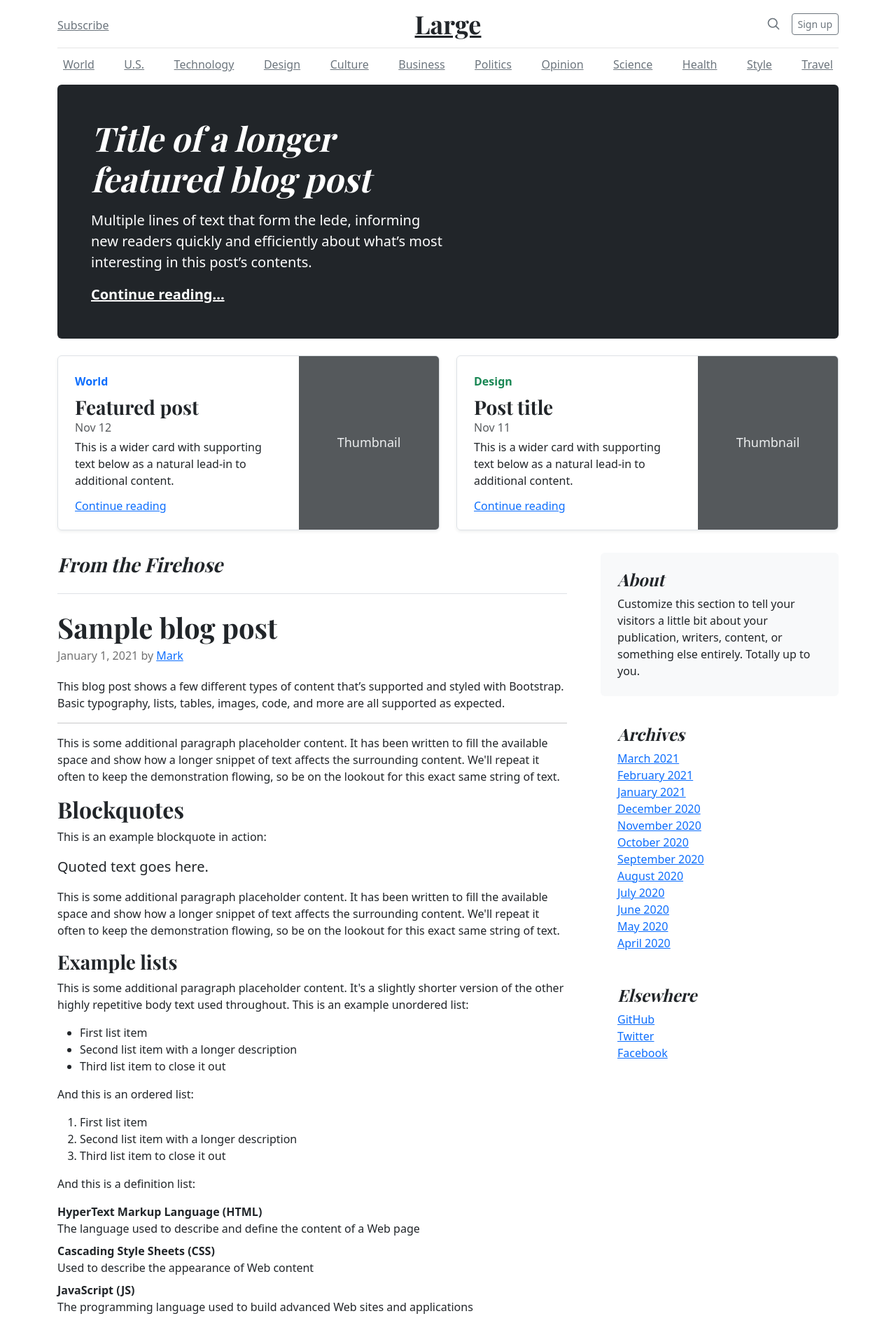
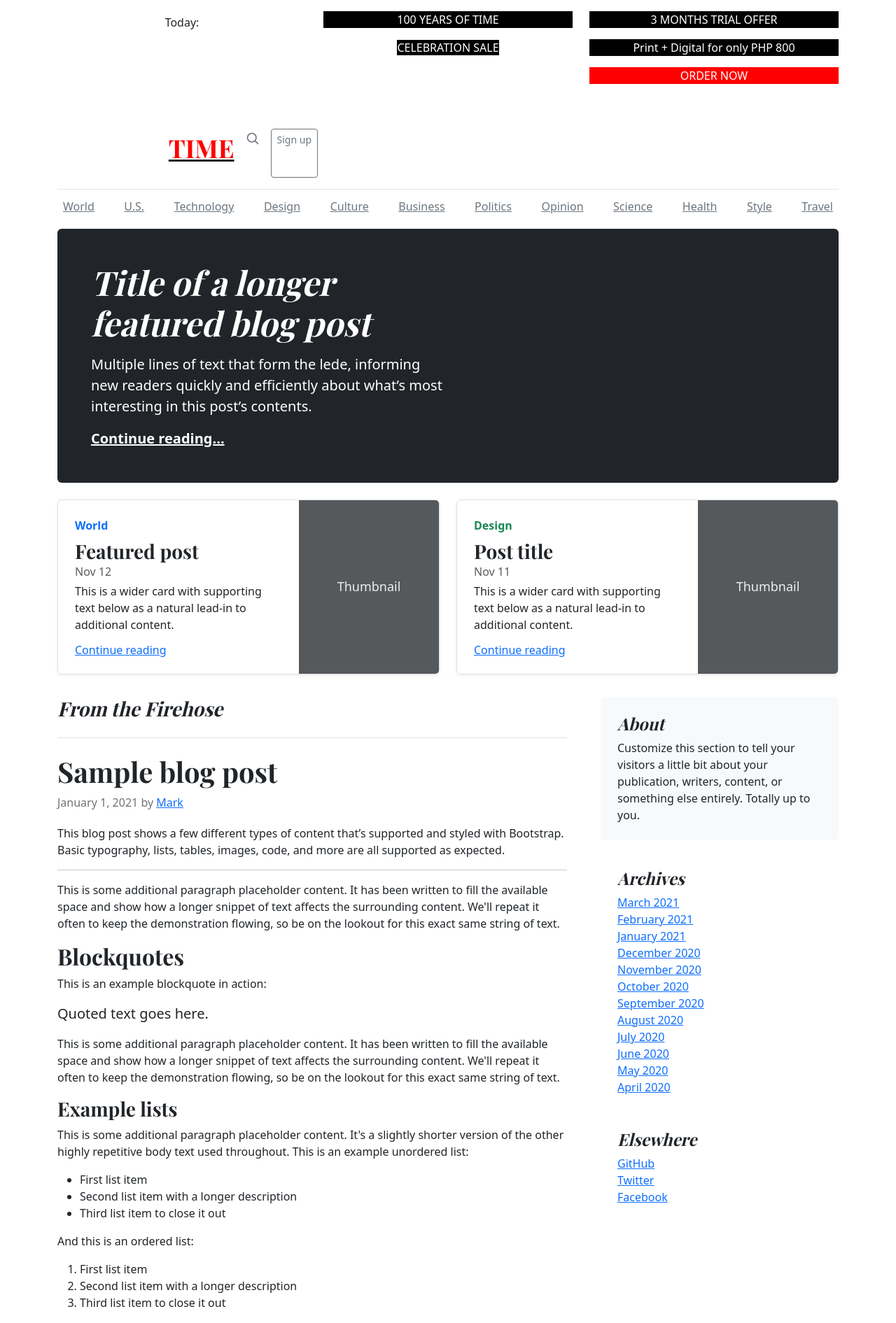
Before and after one commit to UPHSLBinan/J2T_lab_2, a PHP site: page /bootstrap-5.3.0-alpha1-examples-main/blog/index.html in a window 1280 px wide. Shown: the top 1891 px of the page at 70% size. Run offline with PHP 8.4, Linux system fonts and the light colour scheme.

Commit message:
stash{blackmarket, loot, mystery shop}

```diff
--- a/bootstrap-5.3.0-alpha1-examples-main/blog/index.html
+++ b/bootstrap-5.3.0-alpha1-examples-main/blog/index.html
@@ -5,15 +5,14 @@
     <meta name="viewport" content="width=device-width, initial-scale=1">
     <meta name="description" content="">
     <meta name="author" content="Mark Otto, Jacob Thornton, and Bootstrap contributors">
-    <meta name="generator" content="Hugo 0.108.0">
-    <title>Blog Template · Bootstrap v5.3</title>
+    <meta name="generator" content="Hugo 0.84.0">
+    <title>Blog Template · Bootstrap v5.0</title>
 
-    <link rel="canonical" href="https://getbootstrap.com/docs/5.3/examples/blog/">
+    <link rel="canonical" href="https://getbootstrap.com/docs/5.0/examples/blog/">
 
 
 
-
-
+    <!-- Bootstrap core CSS -->
 <link href="../assets/dist/css/bootstrap.min.css" rel="stylesheet">
 
     <style>
@@ -30,43 +29,6 @@
           font-size: 3.5rem;
         }
       }
-
-      .b-example-divider {
-        height: 3rem;
-        background-color: rgba(0, 0, 0, .1);
-        border: solid rgba(0, 0, 0, .15);
-        border-width: 1px 0;
-        box-shadow: inset 0 .5em 1.5em rgba(0, 0, 0, .1), inset 0 .125em .5em rgba(0, 0, 0, .15);
-      }
-
-      .b-example-vr {
-        flex-shrink: 0;
-        width: 1.5rem;
-        height: 100vh;
-      }
-
-      .bi {
-        vertical-align: -.125em;
-        fill: currentColor;
-      }
-
-      .nav-scroller {
-        position: relative;
-        z-index: 2;
-        height: 2.75rem;
-        overflow-y: hidden;
-      }
-
-      .nav-scroller .nav {
-        display: flex;
-        flex-wrap: nowrap;
-        padding-bottom: 1rem;
-        margin-top: -1px;
-        overflow-x: auto;
-        text-align: center;
-        white-space: nowrap;
-        -webkit-overflow-scrolling: touch;
-      }
     </style>
 
 
@@ -78,23 +40,30 @@
   <body>
 
 <div class="container">
-  <header class="blog-header lh-1 py-3">
-    <div class="row flex-nowrap justify-content-between align-items-center">
+  <header class="blog-header py-3">
+    <div class="row flex-nowrap justify-content-between text-center">
       <div class="col-4 pt-1">
-        <a class="link-secondary" href="#">Subscribe</a>
+        <p><time datetime="YYYY-MM-DDThh:mm:ssTZD">Today: </time></p>
       </div>
       <div class="col-4 text-center">
-        <a class="blog-header-logo text-dark" href="#">Large</a>
+        <p style="color:white; background-color:black;">100 YEARS OF TIME</p>
+        <p1 style="color:white; background-color:black;" >CELEBRATION SALE</p1>
       </div>
-      <div class="col-4 d-flex justify-content-end align-items-center">
-        <a class="link-secondary" href="#" aria-label="Search">
-          <svg xmlns="http://www.w3.org/2000/svg" width="20" height="20" fill="none" stroke="currentColor" stroke-linecap="round" stroke-linejoin="round" stroke-width="2" class="mx-3" role="img" viewBox="0 0 24 24"><title>Search</title><circle cx="10.5" cy="10.5" r="7.5"/><path d="M21 21l-5.2-5.2"/></svg>
-        </a>
-        <a class="btn btn-sm btn-outline-secondary" href="#">Sign up</a>
+      <div class="col-4 text align-items-right">
+        <p style="color:white; background-color:black;">3 MONTHS TRIAL OFFER</p>
+        <p style="color:white; background-color:black;">Print + Digital for only PHP 800</p>
+        <p style="color:white; background-color:red;">ORDER NOW</p>
+        <br> </br>
       </div>
     </div>
+    <div class="col-4 d-flex justify-content-end text-center">
+      <a class="blog-header-logo text-dark" href="#"><p style="color:red;" >TIME</p></a>
+      <a class="link-secondary" href="#" aria-label="Search">
+        <svg xmlns="http://www.w3.org/2000/svg" width="20" height="20" fill="none" stroke="currentColor" stroke-linecap="round" stroke-linejoin="round" stroke-width="2" class="mx-3" role="img" viewBox="0 0 24 24"><title>Search</title><circle cx="10.5" cy="10.5" r="7.5"/><path d="M21 21l-5.2-5.2"/></svg>
+      </a>
+      <a class="btn btn-sm btn-outline-secondary" href="#">Sign up</a>
+    </div>
   </header>
-
   <div class="nav-scroller py-1 mb-2">
     <nav class="nav d-flex justify-content-between">
       <a class="p-2 link-secondary" href="#">World</a>
@@ -114,7 +83,7 @@
 </div>
 
 <main class="container">
-  <div class="p-4 p-md-5 mb-4 rounded text-bg-dark">
+  <div class="p-4 p-md-5 mb-4 text-white rounded bg-dark">
     <div class="col-md-6 px-0">
       <h1 class="display-4 fst-italic">Title of a longer featured blog post</h1>
       <p class="lead my-3">Multiple lines of text that form the lede, informing new readers quickly and efficiently about what’s most interesting in this post’s contents.</p>
@@ -134,6 +103,7 @@
         </div>
         <div class="col-auto d-none d-lg-block">
           <svg class="bd-placeholder-img" width="200" height="250" xmlns="http://www.w3.org/2000/svg" role="img" aria-label="Placeholder: Thumbnail" preserveAspectRatio="xMidYMid slice" focusable="false"><title>Placeholder</title><rect width="100%" height="100%" fill="#55595c"/><text x="50%" y="50%" fill="#eceeef" dy=".3em">Thumbnail</text></svg>
+
         </div>
       </div>
     </div>
@@ -148,6 +118,7 @@
         </div>
         <div class="col-auto d-none d-lg-block">
           <svg class="bd-placeholder-img" width="200" height="250" xmlns="http://www.w3.org/2000/svg" role="img" aria-label="Placeholder: Thumbnail" preserveAspectRatio="xMidYMid slice" focusable="false"><title>Placeholder</title><rect width="100%" height="100%" fill="#55595c"/><text x="50%" y="50%" fill="#eceeef" dy=".3em">Thumbnail</text></svg>
+
         </div>
       </div>
     </div>
@@ -160,7 +131,7 @@
       </h3>
 
       <article class="blog-post">
-        <h2 class="blog-post-title mb-1">Sample blog post</h2>
+        <h2 class="blog-post-title">Sample blog post</h2>
         <p class="blog-post-meta">January 1, 2021 by <a href="#">Mark</a></p>
 
         <p>This blog post shows a few different types of content that’s supported and styled with Bootstrap. Basic typography, lists, tables, images, code, and more are all supported as expected.</p>
@@ -185,7 +156,7 @@
           <li>Second list item with a longer description</li>
           <li>Third list item to close it out</li>
         </ol>
-        <p>And this is a definition list:</p>
+        <p>And this is a definiton list:</p>
         <dl>
           <dt>HyperText Markup Language (HTML)</dt>
           <dd>The language used to describe and define the content of a Web page</dd>
@@ -199,7 +170,7 @@
         <ul>
           <li><strong>To bold text</strong>, use <code class="language-plaintext highlighter-rouge">&lt;strong&gt;</code>.</li>
           <li><em>To italicize text</em>, use <code class="language-plaintext highlighter-rouge">&lt;em&gt;</code>.</li>
-          <li>Abbreviations, like <abbr title="HyperText Markup Language">HTML</abbr> should use <code class="language-plaintext highlighter-rouge">&lt;abbr&gt;</code>, with an optional <code class="language-plaintext highlighter-rouge">title</code> attribute for the full phrase.</li>
+          <li>Abbreviations, like <abbr title="HyperText Markup Langage">HTML</abbr> should use <code class="language-plaintext highlighter-rouge">&lt;abbr&gt;</code>, with an optional <code class="language-plaintext highlighter-rouge">title</code> attribute for the full phrase.</li>
           <li>Citations, like <cite>— Mark Otto</cite>, should use <code class="language-plaintext highlighter-rouge">&lt;cite&gt;</code>.</li>
           <li><del>Deleted</del> text should use <code class="language-plaintext highlighter-rouge">&lt;del&gt;</code> and <ins>inserted</ins> text should use <code class="language-plaintext highlighter-rouge">&lt;ins&gt;</code>.</li>
           <li>Superscript <sup>text</sup> uses <code class="language-plaintext highlighter-rouge">&lt;sup&gt;</code> and subscript <sub>text</sub> uses <code class="language-plaintext highlighter-rouge">&lt;sub&gt;</code>.</li>
@@ -214,7 +185,7 @@
       </article>
 
       <article class="blog-post">
-        <h2 class="blog-post-title mb-1">Another blog post</h2>
+        <h2 class="blog-post-title">Another blog post</h2>
         <p class="blog-post-meta">December 23, 2020 by <a href="#">Jacob</a></p>
 
         <p>This is some additional paragraph placeholder content. It has been written to fill the available space and show how a longer snippet of text affects the surrounding content. We'll repeat it often to keep the demonstration flowing, so be on the lookout for this exact same string of text.</p>
@@ -262,7 +233,7 @@
       </article>
 
       <article class="blog-post">
-        <h2 class="blog-post-title mb-1">New feature</h2>
+        <h2 class="blog-post-title">New feature</h2>
         <p class="blog-post-meta">December 14, 2020 by <a href="#">Chris</a></p>
 
         <p>This is some additional paragraph placeholder content. It has been written to fill the available space and show how a longer snippet of text affects the surrounding content. We'll repeat it often to keep the demonstration flowing, so be on the lookout for this exact same string of text.</p>
@@ -275,8 +246,8 @@
       </article>
 
       <nav class="blog-pagination" aria-label="Pagination">
-        <a class="btn btn-outline-primary rounded-pill" href="#">Older</a>
-        <a class="btn btn-outline-secondary rounded-pill disabled">Newer</a>
+        <a class="btn btn-outline-primary" href="#">Older</a>
+        <a class="btn btn-outline-secondary disabled" href="#" tabindex="-1" aria-disabled="true">Newer</a>
       </nav>
 
     </div>
```
Also changed, not shown: J2T_Molina,JamesDeanB_index/Connection.php (added, +14 -0 lines), J2T_Molina,JamesDeanB_index/Database.php (added, +22 -0 lines), J2T_Molina,JamesDeanB_index/Insert Data.php (added, +25 -0 lines), J2T_Molina,JamesDeanB_index/Register.php (added, +14 -0 lines), J2T_Molina,JamesDeanB_index/Table.php (added, +30 -0 lines), index.php (+10 -1 lines).
